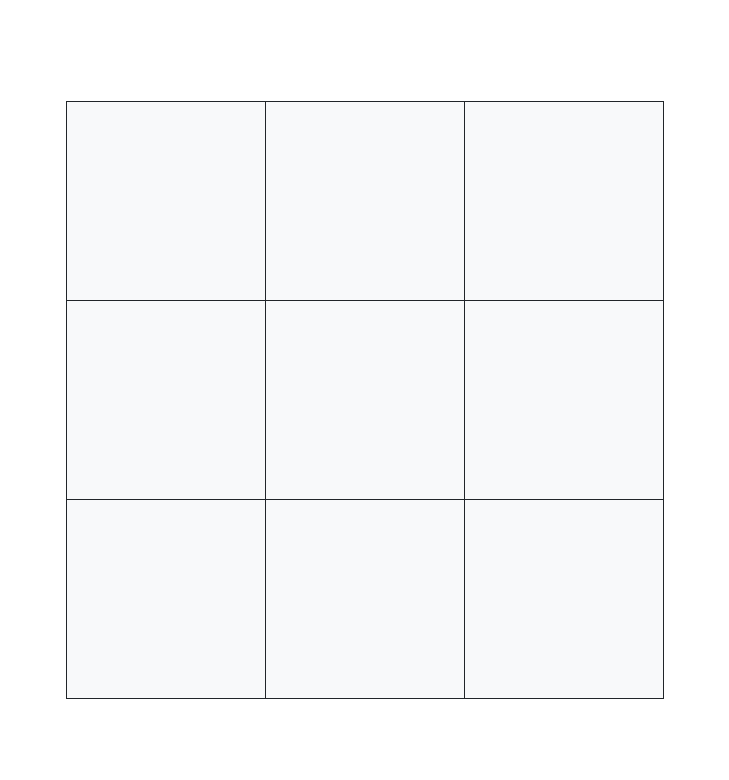
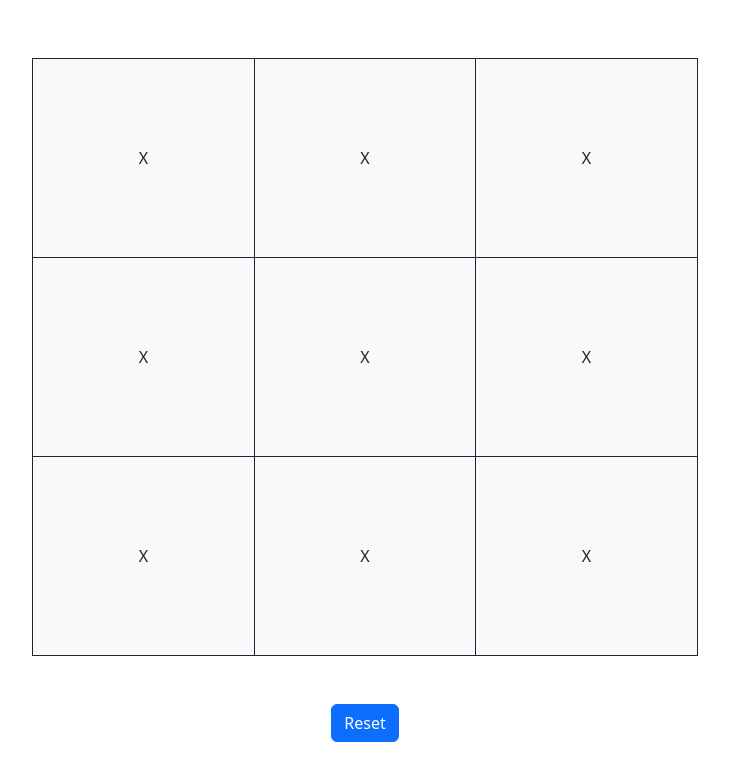
Before and after one commit to EquipoRaimon/ReactProjects, a React (Vite) app in the folder 01-ticTacToe/: page / in a window 1280 px wide. Shown: the top 780 px of the page, without its empty margins (275-1004 px from the left). Built offline with nearby package versions, Linux system fonts and the light colour scheme.

Commit message:
no hemos avanzado nada

```diff
--- a/01-ticTacToe/src/App.jsx
+++ b/01-ticTacToe/src/App.jsx
@@ -4,13 +4,16 @@ import viteLogo from '/vite.svg'
 import './App.css'
 import Board from './components/Board'
 import Square from './components/Square'
+import BotonR from './components/GameStatus'
 
 function App() {
   const [count, setCount] = useState(0)
 
   return (
     <div>
+
       <Board></Board>
+      <BotonR></BotonR>
     </div>
     )
 }
--- a/01-ticTacToe/src/components/Board.jsx
+++ b/01-ticTacToe/src/components/Board.jsx
@@ -1,22 +1,28 @@
 import Square from "./Square";
+
+function onHandleClick(){
+
+}
+
+//onHandleClick=() => {return "x"}
 
 export default function Board(){
     return(
         <div className="btn-group-vertical container-fluid " role="group" aria-label="Vertical button group">
             <div className="btn-group" role="group" aria-label="Basic example">
-                <Square></Square>
-                <Square></Square>
-                <Square></Square>
+                <Square  onClick={onHandleClick}></Square>
+                <Square onClick={onHandleClick}></Square>
+                <Square onClick={onHandleClick}></Square>
             </div>
             <div className="btn-group" role="group" aria-label="Basic example">
-                <Square></Square>
-                <Square></Square>
-                <Square></Square>
+                <Square onClick={onHandleClick}></Square>
+                <Square onClick={onHandleClick}></Square>
+                <Square onClick={onHandleClick}></Square>
             </div>
             <div className="btn-group" role="group" aria-label="Basic example">
-                <Square></Square>
-                <Square></Square>
-                <Square></Square>
+                <Square onClick={onHandleClick}></Square>
+                <Square onClick={onHandleClick}></Square>
+                <Square onClick={onHandleClick}></Square>
             </div>
         </div>
     )
--- a/01-ticTacToe/src/components/GameStatus.jsx
+++ b/01-ticTacToe/src/components/GameStatus.jsx
@@ -0,0 +1,5 @@
+export default function BotonR(){
+    return(
+        <button className="btn btn-primary mt-5" >Reset</button>
+    )
+}
--- a/01-ticTacToe/src/components/Square.jsx
+++ b/01-ticTacToe/src/components/Square.jsx
@@ -1,8 +1,9 @@
-import Button from 'react-bootstrap/Button';
 import '../boton.css';
 
-export default function Square(){
+
+
+export default function Square({onClick}){
     return (
-        <Button className="boton btn btn-light btn-outline-dark rounded-0"></Button>
+        <button className="boton btn btn-light btn-outline-dark rounded-0" onClick={onClick}>X</button>
     )
 }
--- a/01-ticTacToe/src/utils/gameLogic.js
+++ b/01-ticTacToe/src/utils/gameLogic.js
@@ -0,0 +1,6 @@
+let cuadrados = ["","","","","","","","",""];
+let jugadorActual = "X";
+
+function cambiarJugador(){
+    jugadorActual = jugadorActual == "X" ? "O" : "X";
+}
```
Also changed, not shown: 01-ticTacToe/.eslintrc.cjs (deleted), 2 other files (tests, documents, lock files or other folders).
